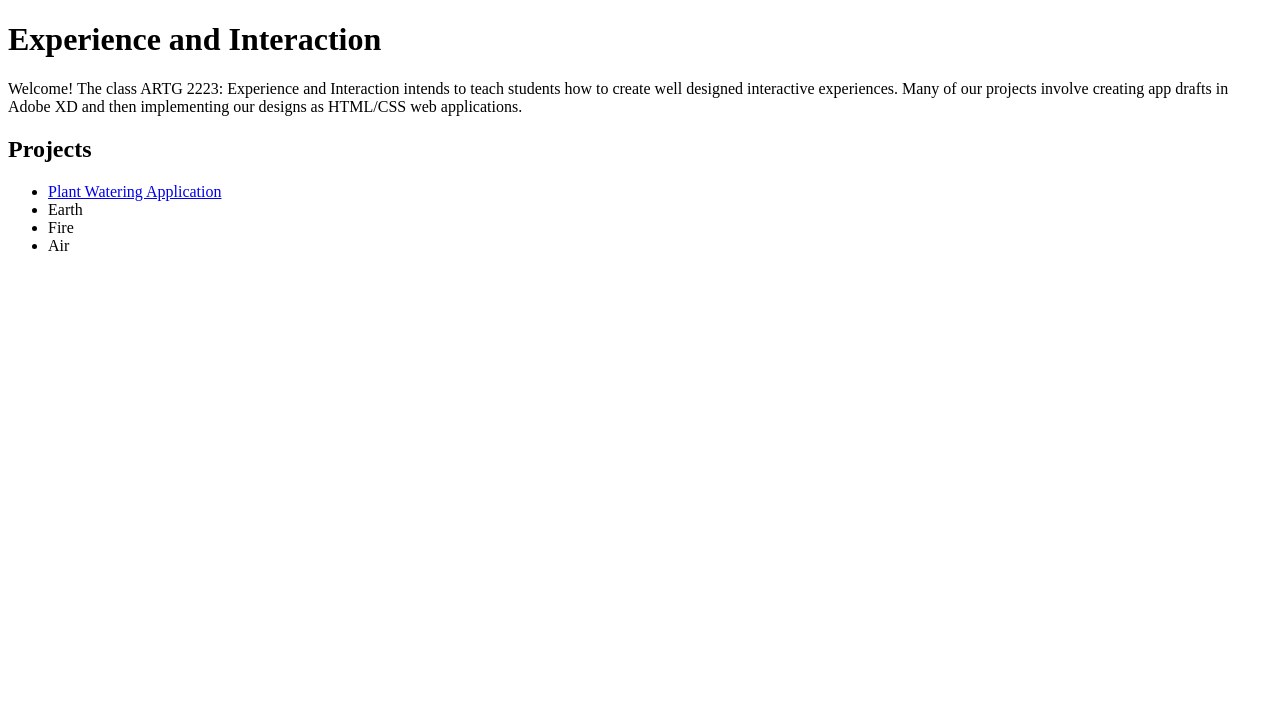
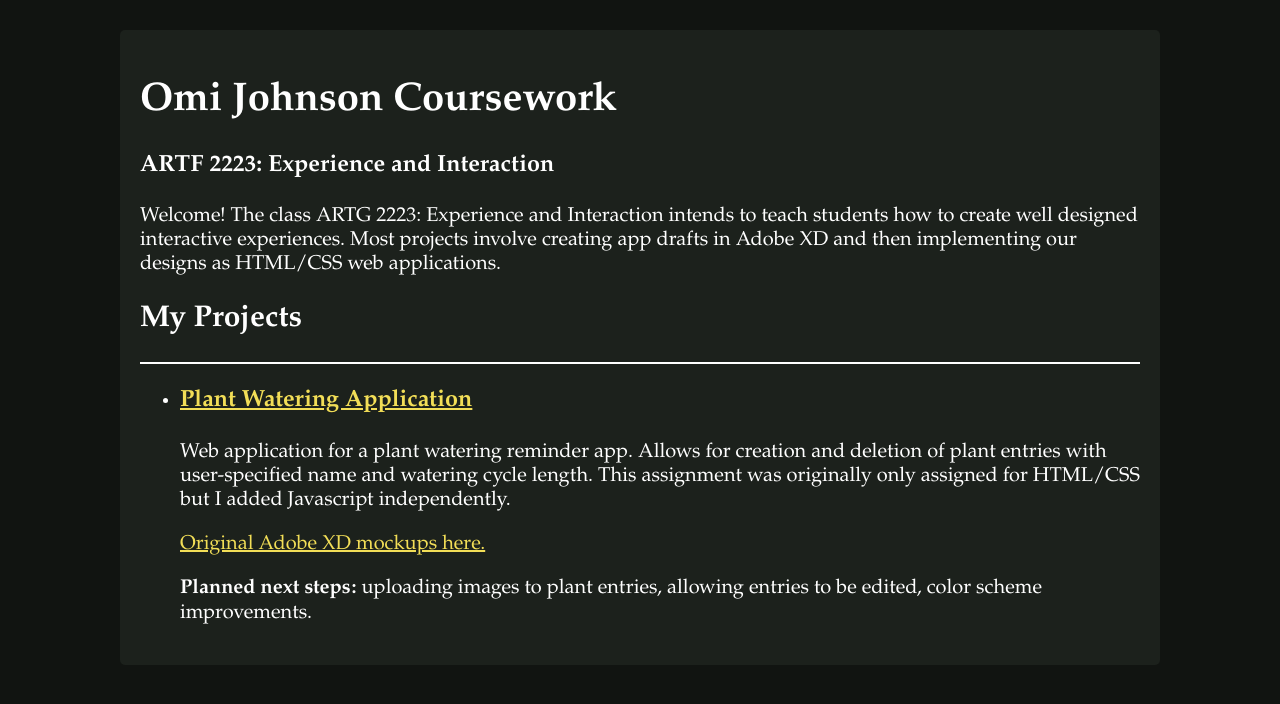
Before and after one commit to oj713/2223-classwork, a plain HTML site: page index.html in a window 1280 px wide. Drawn offline with Linux system fonts and the light colour scheme.

Commit message:
Add files via upload

```diff
--- a/index.html
+++ b/index.html
@@ -2,20 +2,55 @@
 <html>
 <head>
 	<title> Menu </title>
+	<style>
+		body {
+			font-family: Garamond, serif;
+			background-color:  #111411;
+			color: white;
+			font-size: 20px;
+		}
+
+		.screen{
+			max-width: 1000px;
+			margin: 30px auto;
+			border-radius: 5px;
+			padding: 20px;
+			background-color: #1c211c;
+		}
+
+		a { color: #f2de57; }
+
+		a:visited {	color: #ffaa4a;}
+
+		a:hover { color: #c9f060; }
+
+		hr {
+			border: 0;
+			background-color: white;
+			height: 2px;
+		}
+
+	</style>
 </head>
 <body>
-	<div class = "headerBlock">
-		<h1> Experience and Interaction </h1>
+	<div class="screen">
+		<div class = "headerBlock">
+			<h1> Omi Johnson Coursework </h1>
+			<h3> ARTF 2223: Experience and Interaction </h3>
+		</div>
+		<p> Welcome! The class ARTG 2223: Experience and Interaction intends to teach students how to create well designed interactive experiences. Most projects involve creating app drafts in Adobe XD and then implementing our designs as HTML/CSS web applications. </p>
+		<div class = "headerBlock">
+			<h2> My Projects </h2>
+		</div>
+		<hr>
+		<ul>
+			<li> <a href="plant_watering/index.html" target="_blank"> <h3>Plant Watering Application</h3> </a>
+				<p> Web application for a plant watering reminder app. Allows for creation and deletion of plant entries with user-specified name and watering cycle length. This assignment was originally only assigned for HTML/CSS but I added Javascript independently. </p>
+				<a href="https://xd.adobe.com/view/ed157a8b-ef13-4656-80bf-9180a1ff79fb-b846/" target="_blank">
+				Original Adobe XD mockups here. </a>
+				<p> <b>Planned next steps:</b> uploading images to plant entries, allowing entries to be edited, color scheme improvements. </p>
+			</li>
+		</ul>
 	</div>
-	<p> Welcome! The class ARTG 2223: Experience and Interaction intends to teach students how to create well designed interactive experiences. Many of our projects involve creating app drafts in Adobe XD and then implementing our designs as HTML/CSS web applications. </p>
-	<div class = "headerBlock">
-		<h2> Projects </h2>
-	</div>
-	<ul>
-		<li> <a href="plant_watering/index.html" target="_blank"> Plant Watering Application </a></li>
-		<li> Earth </li>
-		<li> Fire </li>
-		<li> Air </li>
-	</ul>
 </body>
 </html>
```
